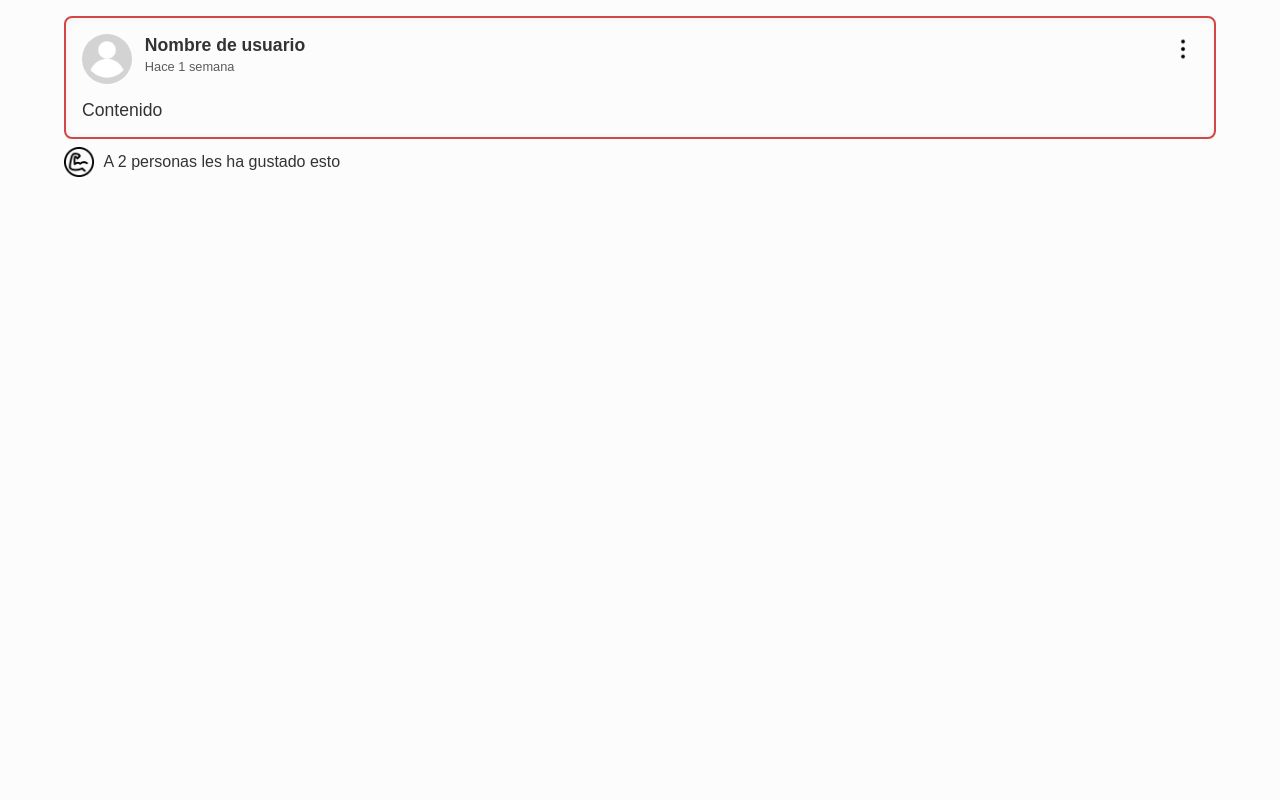
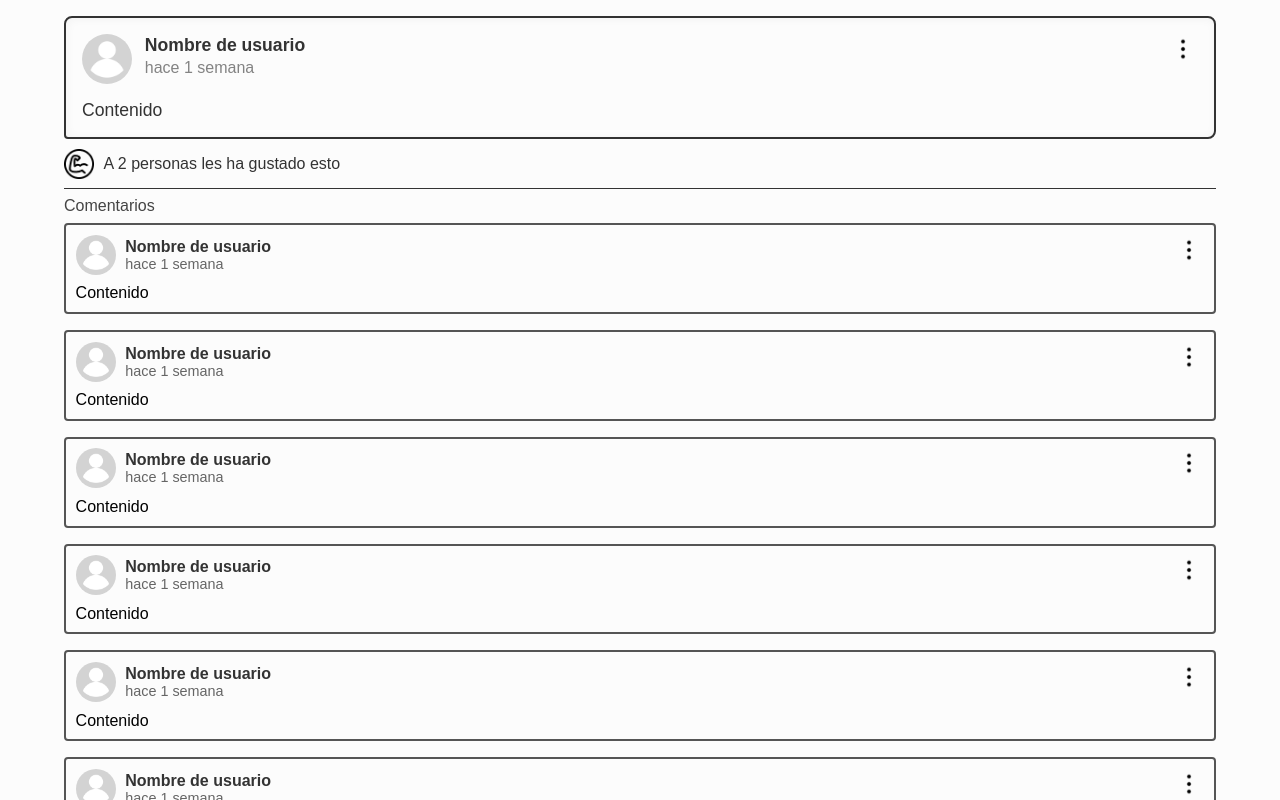
Before and after one commit to identikitapp/team-quesitos, a Next.js app: page /post in a window 1280 px wide. Built offline with nearby package versions, Linux system fonts and the light colour scheme; no server answers.

Commit message:
Maqueta de comentarios

```diff
--- /dev/null
+++ b/components/post/Comment.jsx
@@ -0,0 +1,25 @@
+import Image from "next/image"
+import Link from "next/link"
+import { formatDifTime } from "../../utilities/times"
+
+const Comment = ({ data }) => {
+
+    const userImage = data.owner.image ? data.owner.image : "/assets/profile.png"
+    const time = formatDifTime(data.createdAt)
+
+    return (
+        <div className="comment">
+            <div className="user">
+                <Image className="userImage" width="40" height="40" alt={data.owner.username} src={userImage}/>
+                <div>
+                    <Link href={`/perfil/${data.owner.id}`} className="name">{data.owner.username}</Link>
+                    <span className="time">{time}</span>
+                </div>
+                <Image width="30" height="30" alt="menu" src="/assets/post/tresPuntos.png"/>
+            </div>
+            <p>{data.content}</p>
+        </div>
+    )
+}
+
+export default Comment
--- a/pages/post/index.jsx
+++ b/pages/post/index.jsx
@@ -2,12 +2,70 @@ import { getSession } from "next-auth/react"
 import Image from "next/image"
 import Link from "next/link"
 import { useState } from "react"
+import Comment from "../../components/post/Comment"
 import { usePostContext } from "../../context/post"
 import { useUserContext } from "../../context/user"
 import { likePost } from "../../services/post"
 import { formatDifTime } from "../../utilities/times"
 
 const API_URL = process.env.NEXT_PUBLIC_API_URL
+
+const commentsData = [
+    {
+        owner: {
+            id: "",
+            username: "Nombre de usuario",
+            image: ""
+        },
+        content: "Contenido",
+        createdAt: "2023-01-28T04:01:26"
+    },
+    {
+        owner: {
+            id: "",
+            username: "Nombre de usuario",
+            image: ""
+        },
+        content: "Contenido",
+        createdAt: "2023-01-28T04:01:26"
+    },
+    {
+        owner: {
+            id: "",
+            username: "Nombre de usuario",
+            image: ""
+        },
+        content: "Contenido",
+        createdAt: "2023-01-28T04:01:26"
+    },
+    {
+        owner: {
+            id: "",
+            username: "Nombre de usuario",
+            image: ""
+        },
+        content: "Contenido",
+        createdAt: "2023-01-28T04:01:26"
+    },
+    {
+        owner: {
+            id: "",
+            username: "Nombre de usuario",
+            image: ""
+        },
+        content: "Contenido",
+        createdAt: "2023-01-28T04:01:26"
+    },
+    {
+        owner: {
+            id: "",
+            username: "Nombre de usuario",
+            image: ""
+        },
+        content: "Contenido",
+        createdAt: "2023-01-28T04:01:26"
+    }
+]
 
 const PostPage = () => {
     const { post } = usePostContext()
@@ -72,6 +130,12 @@ const PostPage = () => {
                     <span>{likesMessage}</span>
                 </div>
             </div>
+            <div className="comments">
+                <h4>Comentarios</h4>
+                {commentsData.map((comment, index) => {
+                    return <Comment key={index} data={comment} />
+                })}
+            </div>
         </div>
     )
 }
--- a/styles/post.scss
+++ b/styles/post.scss
@@ -11,7 +11,7 @@ div.publicationContainer {
         flex-direction: column;
         gap: 1rem;
         box-shadow: 1px 1px 8px 1px rgba(34, 34, 34, 0.034) inset;
-        border: 2px solid $borde;
+        border: 2px solid #333;
         padding: 1rem;
         border-radius: 8px;
         border-bottom-left-radius: 4px;
@@ -52,8 +52,8 @@ div.publicationContainer {
                 }
 
                 span.date {
-                    font-size: 0.8rem;
-                    opacity: 0.8;
+                    text-transform: lowercase;
+                    opacity: 0.6;
                     transform: translateY(4px);
                     color: #333;
                 }
--- a/styles/postPage.scss
+++ b/styles/postPage.scss
@@ -6,11 +6,15 @@ div#postPage {
     grid-template-rows: min-content auto min-content;
     justify-items: center;
     height: 100vh;
+    position: fixed;
+    left: 0;
+    right: 0;
+    top: 0;
+    bottom: 0;
 
     div.publicationContainer {
 
         div.square {
-            border-radius: 8px;
 
             div.user {
 
@@ -46,12 +50,92 @@ div#postPage {
             display: flex;
             align-items: center;
             gap: 0.6rem;
-            padding-top: 0.5rem;
+            padding: 0.6rem 0;
             color: #333;
+            border-bottom: 1px solid #333;
 
             img {
                 cursor: pointer;
             }
         }
     }
+
+    div.comments {
+        display: flex;
+        flex-direction: column;
+        width: 90%;
+        gap: 1rem;
+        height: 100%;
+        overflow-y: auto;
+
+        h4 {
+            margin: 0.5rem 0 -0.5rem 0;
+            color: #444;
+            font-weight: normal;
+        }
+
+        div.comment {
+            display: flex;
+            flex-direction: column;
+            border: 2px solid #555;
+            padding: 0.6rem;
+            border-radius: 4px;
+            gap: 0.6rem;
+
+            div.user {
+                display: grid;
+                grid-template-columns: min-content auto min-content;
+                gap: 0.6rem;
+
+                img {
+                    cursor: pointer;
+                }
+
+                img.userImage {
+                    background-color: lightgray;
+                    border-radius: 50%;
+                    object-fit: cover;
+                    cursor: auto;
+                }
+
+                div {
+                    display: flex;
+                    flex-direction: column;
+                    justify-content: center;
+
+                    span {
+                        width: min-content;
+                        white-space: nowrap;
+                        opacity: 0.6;
+                        font-weight: 0;
+                        text-transform: lowercase;
+                        font-size: 0.9rem;
+                    }
+
+                    a {
+                        color: #333;
+                        font-weight: bold;
+                        text-decoration: none;
+                    }
+
+                    a:hover {
+                        text-decoration: underline;
+                    }
+                }
+            }
+        }
+    }
+
+    div.comments::-webkit-scrollbar {
+        width: 0px;
+    }
+
+    div.comments::-webkit-scrollbar-track {
+        background: #0f0f0f00;
+    }
+
+    div.comments::-webkit-scrollbar-thumb {
+        background-color: white;
+        border: 3px solid #0f0f0f00;
+    }
 }
```
